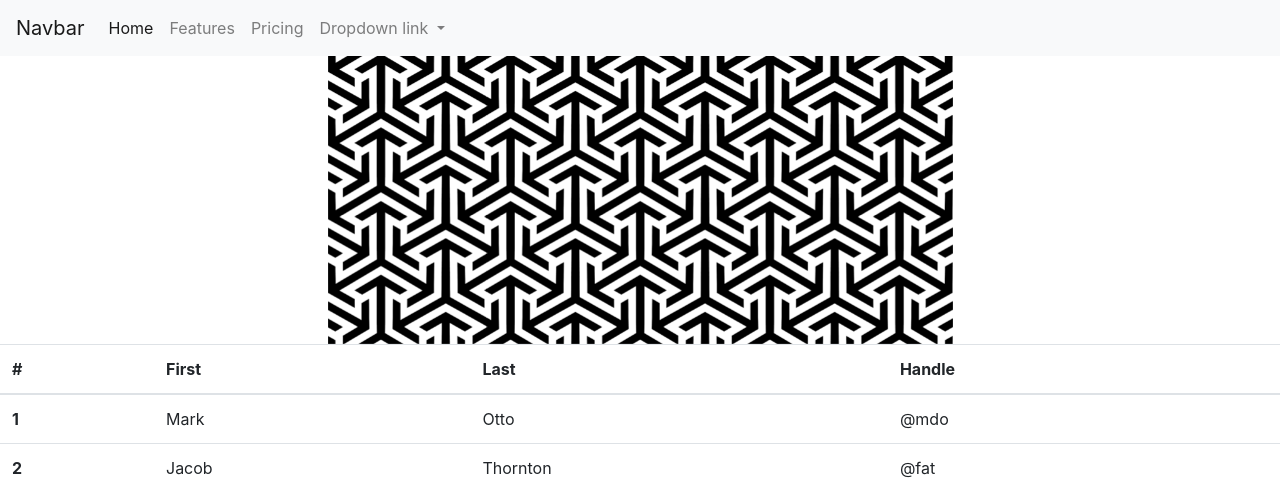
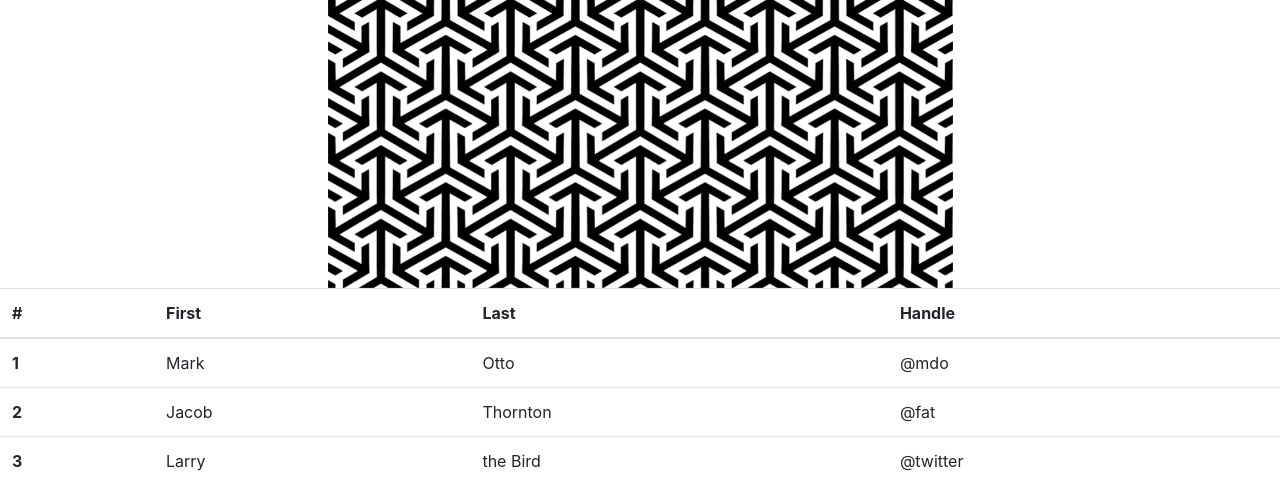
Before and after one commit to hery-d-sign/webpagisuhairy, a PHP site: page / in a window 1280 px wide. Shown: the top 484 px of the page. Run offline with PHP 8.4, Linux system fonts and the light colour scheme; some libraries are stand-ins or nearby versions; grey boxes are pictures that could not be loaded.

Commit message:
updetindex.php

```diff
--- a/index.php
+++ b/index.php
@@ -1,40 +1,6 @@
 <?php
 include'header.php';
 ?>
-<!-- Syntac Navbar -->
-<nav class="navbar navbar-expand-lg navbar-light bg-light">
-  <a class="navbar-brand" href="#">Navbar</a>
-  <button class="navbar-toggler" type="button" data-toggle="collapse" data-target="#navbarNavDropdown" aria-controls="navbarNavDropdown" aria-expanded="false" aria-label="Toggle navigation">
-    <span class="navbar-toggler-icon"></span>
-  </button>
-  <div class="collapse navbar-collapse" id="navbarNavDropdown">
-    <ul class="navbar-nav">
-      <li class="nav-item active">
-        <a class="nav-link" href="#">Home <span class="sr-only">(current)</span></a>
-      </li>
-      <li class="nav-item">
-        <a class="nav-link" href="#">Features</a>
-      </li>
-      <li class="nav-item">
-        <a class="nav-link" href="#">Pricing</a>
-      </li>
-      <li class="nav-item dropdown">
-        <a class="nav-link dropdown-toggle" href="#" id="navbarDropdownMenuLink" role="button" data-toggle="dropdown" aria-haspopup="true" aria-expanded="false">
-          Dropdown link
-        </a>
-        <div class="dropdown-menu" aria-labelledby="navbarDropdownMenuLink">
-          <a class="dropdown-item" href="#">Action</a>
-          <a class="dropdown-item" href="#">Another action</a>
-          <a class="dropdown-item" href="#">Something else here</a>
-        </div>
-      </li>
-    </ul>
-  </div>
-</nav>
-
-<!-- Tutup Syntac Navbar -->
-
-
 <div class="row">
   <div class="col-md-3">
   </div>
```
